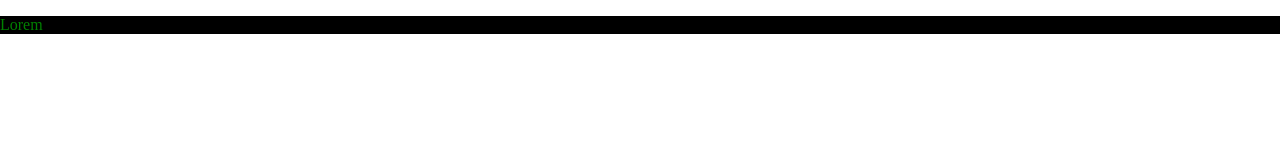
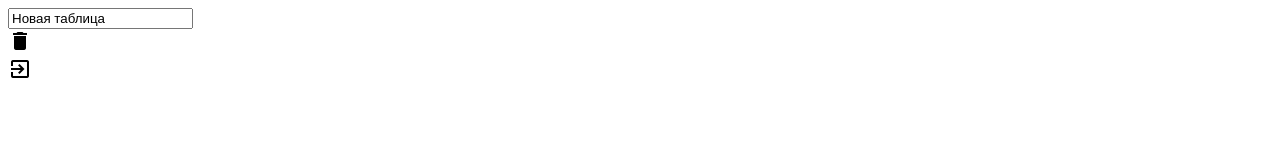
Before and after one commit to MaxymZakharkiv/excel, a website built with Vite: page index.html in a window 1280 px wide. Built offline with nearby package versions, Linux system fonts and the light colour scheme.

Commit message:
basic structure

```diff
--- a/index.html
+++ b/index.html
@@ -2,10 +2,43 @@
 <html lang="en">
   <head>
     <meta charset="UTF-8" />
-    <title>Title</title>
+    <meta charset="UTF-8" />
+    <meta
+      name="viewport"
+      content="width=device-width, user-scalable=no, initial-scale=1.0, maximum-scale=1.0, minimum-scale=1.0"
+    />
+    <meta http-equiv="X-UA-Compatible" content="ie=edge" />
+    <link rel="shortcut icon" href="./src/favicon.ico" />
+    <link
+      href="https://fonts.googleapis.com/icon?family=Material+Icons"
+      rel="stylesheet"
+    />
+    <title>Excel Js</title>
   </head>
   <body>
-    <div id="app"></div>
+    <div id="app" class="container">
+      <div class="excel">
+        <div class="excel__header">
+          <input type="text" class="input" value="Новая таблица" />
+          <div>
+            <div class="button">
+              <i class="material-icons">delete</i>
+            </div>
+
+            <div class="button">
+              <i class="material-icons">exit_to_app</i>
+            </div>
+          </div>
+        </div>
+
+        <div class="excel__toolbar"></div>
+
+        <div class="excel__formula"></div>
+
+        <div class="excel__table"></div>
+      </div>
+    </div>
+
     <script type="module" src="./src/main.js"></script>
   </body>
 </html>
--- a/src/main.js
+++ b/src/main.js
@@ -1,5 +1 @@
-import "./styles/styles.scss";
-
 const app = document.querySelector("#app");
-
-app.innerHTML = '<p class="class">Lorem</p>';
--- /dev/null
+++ b/src/scss/_variables.scss
@@ -0,0 +1,2 @@
+$header-height: 34px;
+$border-color: #c0c0c0;
--- /dev/null
+++ b/src/scss/formula.scss
@@ -0,0 +1,7 @@
+@import "variables";
+@import "mixins";
+
+
+.excel__formula {
+
+}
--- /dev/null
+++ b/src/scss/header.scss
@@ -0,0 +1,39 @@
+@import "variables";
+@import "mixins";
+
+.excel__header {
+  position: absolute;
+  top: 0;
+  right: 0;
+  left: 0;
+  height: $header-height;
+  padding: 8px 4px 0;
+  display: flex;
+  justify-content: space-between;
+
+  & .input {
+    margin: 0;
+    padding: 2px 7px;
+    min-width: 1px;
+    color: #000;
+    border: 1px solid transparent;
+    border-radius: 2px;
+    height: 20px;
+    font-size: 18px;
+    line-height: 22px;
+    outline: none;
+
+    &:hover {
+      border: 1px solid $border-color;
+    }
+
+    &:focus {
+      border: 2px solid #1a73e8;
+    }
+  }
+
+  .button {
+    @include button(red);
+  }
+
+}
--- /dev/null
+++ b/src/scss/index.scss
@@ -0,0 +1,22 @@
+@import url('https://fonts.googleapis.com/css?family=Roboto&display=swap');
+@import "~normalize.css";
+
+@import "header";
+@import "toolbar";
+@import "formula";
+@import "table";
+
+* {
+  margin: 0;
+  padding: 0;
+  box-sizing: border-box;
+}
+
+body {
+  font-family: 'Roboto', sans-serif;
+  font-size: 12px;
+}
+
+.excel {
+  position: relative;
+}
--- /dev/null
+++ b/src/scss/table.scss
@@ -0,0 +1,6 @@
+@import "variables";
+@import "mixins";
+
+.excel__table {
+
+}
--- /dev/null
+++ b/src/scss/toolbar.scss
@@ -0,0 +1,6 @@
+@import "variables";
+@import "mixins";
+
+.excel__toolbar {
+
+}
--- a/src/styles/styles.scss
+++ /dev/null
@@ -1,10 +0,0 @@
-body {
-  padding: 0;
-  margin: 0;
-}
-#app {
-  background: black;
-  .class {
-    color: green;
-  }
-}
```
Also changed, not shown: src/scss/_mixins.scss (added, +22 -0 lines), src/favicon.ico (added).
